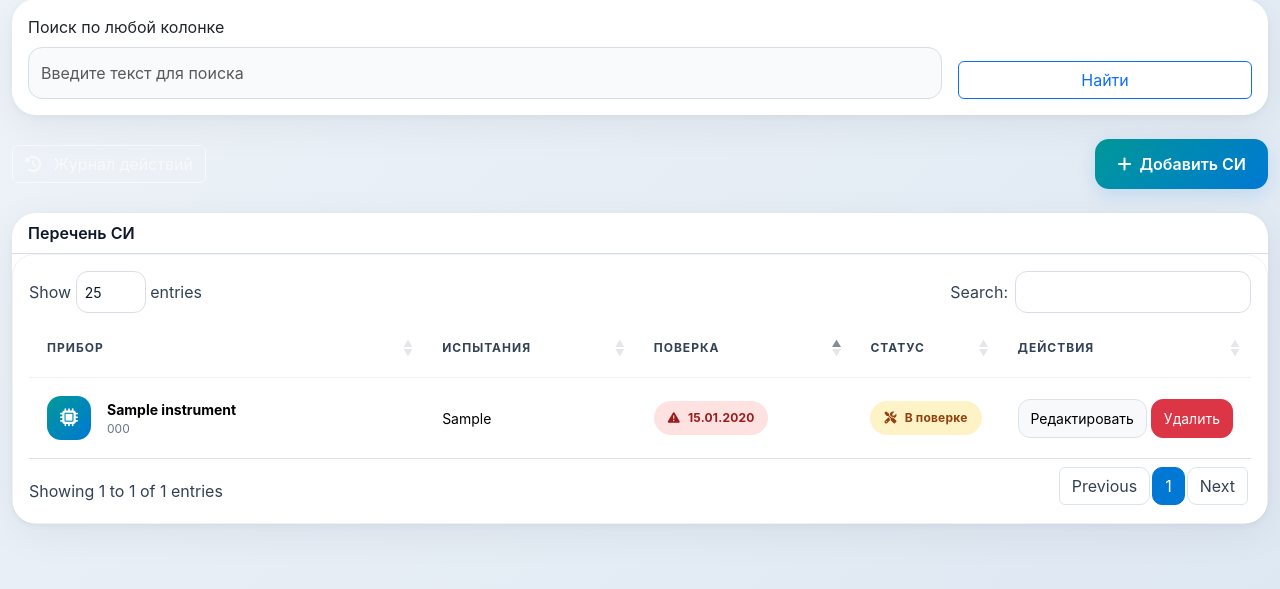
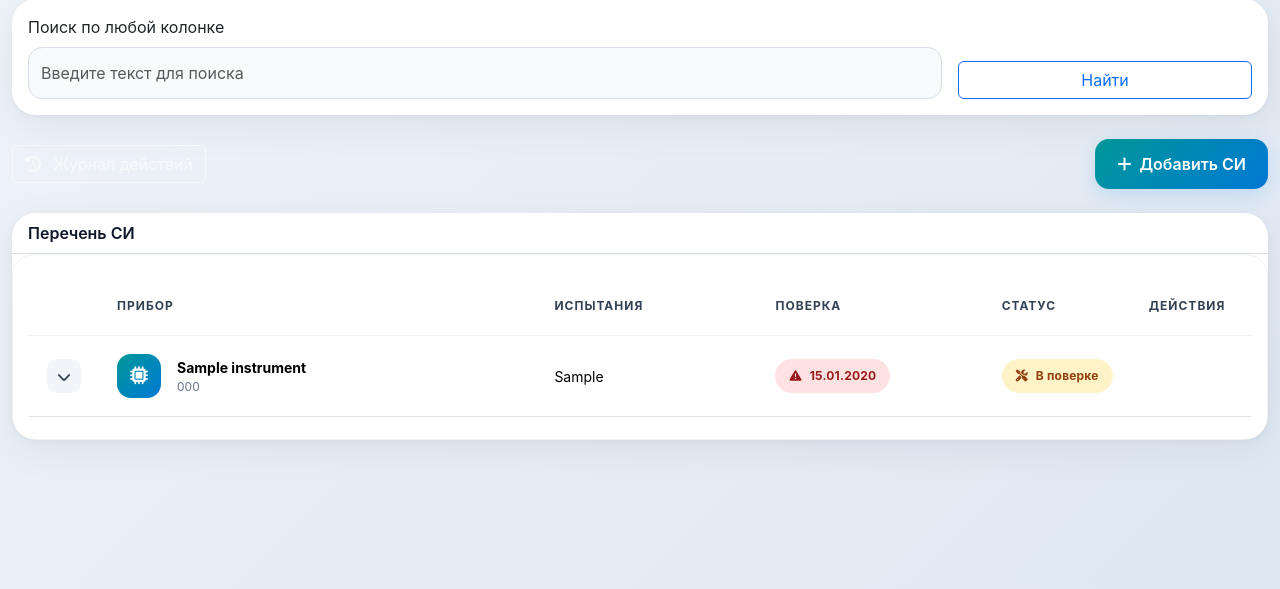
Before and after one commit to alex7r259/si_registry, a Flask app: page / in a window 1280 px wide. Shown: the part 87-676 px from the top of the page. Run offline with Flask 3, Linux system fonts and the light colour scheme; tables that the repository leaves empty hold one stand-in row (values such as "Sample post"); some libraries are stand-ins or nearby versions.

Commit message:
Add expandable rows for instruments table

```diff
--- a/templates/index.html
+++ b/templates/index.html
@@ -287,6 +287,66 @@
 
             color:white;
         }
+
+        .expand-btn{
+            width:34px;
+            height:34px;
+            border:none;
+            border-radius:10px;
+            background:#f1f5f9;
+            color:#334155;
+            transition:.2s;
+        }
+
+        .expand-btn:hover{
+            background:#dbeafe;
+            color:#0078d4;
+        }
+
+        .expand-row{
+            display:none;
+            background:#f8fbff;
+        }
+
+        .expand-content{
+            padding:24px;
+        }
+
+        .info-grid{
+            display:grid;
+            grid-template-columns:repeat(auto-fit,minmax(240px,1fr));
+            gap:18px;
+        }
+
+        .info-card{
+            background:white;
+            border:1px solid #e2e8f0;
+            border-radius:18px;
+            padding:18px;
+        }
+
+        .info-label{
+            font-size:12px;
+            text-transform:uppercase;
+            letter-spacing:.6px;
+            color:#64748b;
+            margin-bottom:8px;
+            font-weight:700;
+        }
+
+        .info-value{
+            font-size:14px;
+            color:#0f172a;
+            font-weight:600;
+            word-break:break-word;
+        }
+
+        .expand-actions{
+            display:flex;
+            gap:12px;
+            margin-top:20px;
+            flex-wrap:wrap;
+        }
     </style>
 </head>
 <body>
@@ -326,6 +386,7 @@
             <table id="instrumentsTable" class="table table-hover align-middle">
                 <thead>
                 <tr>
+                    <th style="width:60px"></th>
                     <th style="width:40%">Прибор</th>
                     <th style="width:20%">Испытания</th>
                     <th style="width:20%">Поверка</th>
@@ -335,7 +396,18 @@
                 </thead>
                 <tbody>
                 {% for instrument in instruments %}
-                    <tr>
+                    <tr class="main-row">
+                        <td>
+
+                            <button class="expand-btn"
+                                    onclick="toggleExpand({{ instrument.id }})">
+
+                                <i class="fa-solid fa-chevron-down"
+                                   id="expand-icon-{{ instrument.id }}"></i>
+
+                            </button>
+
+                        </td>
                         <td>
 
     <div class="d-flex align-items-center gap-3">
@@ -429,9 +501,89 @@
 {% endif %}
 
 </td>
-                        <td class="text-nowrap">
+                        <td class="text-nowrap"></td>
+                    </tr>
+                    <tr class="expand-row"
+                        id="expand-row-{{ instrument.id }}">
+
+                        <td colspan="6">
+
+                            <div class="expand-content">
+
+                                <div class="info-grid">
+
+                                    <div class="info-card">
+
+                                        <div class="info-label">
+                                            Заводской номер
+                                        </div>
+
+                                        <div class="info-value">
+                                            {{ instrument.serial_number or '—' }}
+                                        </div>
+
+                                    </div>
+
+                                    <div class="info-card">
+
+                                        <div class="info-label">
+                                            Свидетельство
+                                        </div>
+
+                                        <div class="info-value">
+                                            {{ instrument.certificate_number or '—' }}
+                                        </div>
+
+                                    </div>
+
+                                    <div class="info-card">
+
+                                        <div class="info-label">
+                                            Паспорт
+                                        </div>
+
+                                        <div class="info-value">
+                                            {{ instrument.passport_info or '—' }}
+                                        </div>
+
+                                    </div>
+
+                                    <div class="info-card">
+
+                                        <div class="info-label">
+                                            Последняя поверка
+                                        </div>
+
+                                        <div class="info-value">
+
+                                            {% if instrument.last_verification %}
+                                                {{ instrument.last_verification.strftime('%d.%m.%Y') }}
+                                            {% else %}
+                                                —
+                                            {% endif %}
+
+                                        </div>
+
+                                    </div>
+
+                                    <div class="info-card">
+
+                                        <div class="info-label">
+                                            Примечание
+                                        </div>
+
+                                        <div class="info-value">
+                                            {{ instrument.note or 'Нет примечаний' }}
+                                        </div>
+
+                                    </div>
+
+                                </div>
+
+                                <div class="expand-actions">
+
                                     <button
-                                class="btn btn-sm btn-light border edit-btn"
+                                        class="btn btn-industrial edit-btn"
                                         type="button"
                                         data-bs-toggle="modal"
                                         data-bs-target="#editInstrumentModal"
@@ -445,12 +597,31 @@
                                         data-passport-info="{{ instrument.passport_info|e }}"
                                         data-note="{{ instrument.note|e }}"
                                         data-in-verification="{{ '1' if instrument.in_verification else '0' }}">
+
+                                        <i class="fa-solid fa-pen me-2"></i>
                                         Редактировать
+
                                     </button>
-                            <form method="post" action="{{ url_for('delete_instrument', instrument_id=instrument.id) }}" class="d-inline" onsubmit="return confirm('Удалить запись?');">
-                                <button class="btn btn-sm btn-danger" type="submit">Удалить</button>
+
+                                    <form method="post"
+                                          action="{{ url_for('delete_instrument', instrument_id=instrument.id) }}"
+                                          onsubmit="return confirm('Удалить запись?');">
+
+                                        <button class="btn btn-danger">
+
+                                            <i class="fa-solid fa-trash me-2"></i>
+                                            Удалить
+
+                                        </button>
+
                                     </form>
+
+                                </div>
+
+                            </div>
+
                         </td>
+
                     </tr>
                 {% endfor %}
                 </tbody>
@@ -524,7 +695,7 @@
     $(function () {
         $('#instrumentsTable').DataTable({
             pageLength: 25,
-            order: [[2, 'asc']],
+            order: [[3, 'asc']],
             language: {
                 url: 'https://cdn.datatables.net/plug-ins/1.13.8/i18n/ru.json'
             }
@@ -545,5 +716,34 @@
         });
     });
 </script>
+<script>
+
+function toggleExpand(id){
+
+    const row =
+        document.getElementById(`expand-row-${id}`);
+
+    const icon =
+        document.getElementById(`expand-icon-${id}`);
+
+    if(row.style.display === 'table-row'){
+
+        row.style.display = 'none';
+
+        icon.classList.remove('fa-chevron-up');
+
+        icon.classList.add('fa-chevron-down');
+
+    }else{
+
+        row.style.display = 'table-row';
+
+        icon.classList.remove('fa-chevron-down');
+
+        icon.classList.add('fa-chevron-up');
+    }
+}
+
+</script>
 </body>
 </html>
```
Lines whose indentation alone changed are shown as unchanged.
